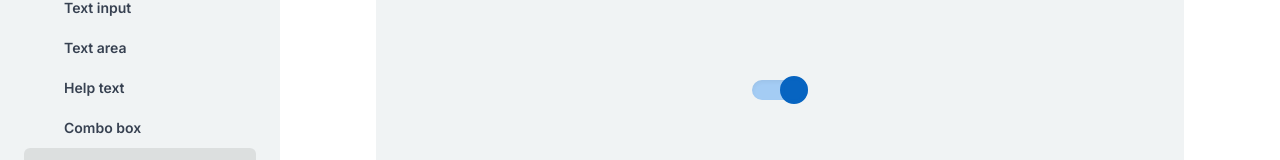
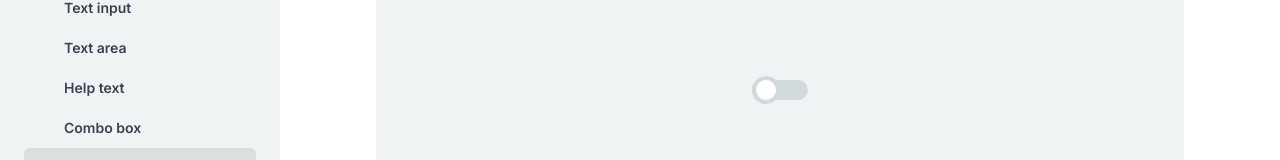
Before and after one commit to totisama/design-system, a Next.js app: page /components/switch in a window 1280 px wide. Shown: the part 404-564 px from the top of the page. Built offline with nearby package versions, Linux system fonts and the light colour scheme.

Commit message:
flip condition values

```diff
--- a/src/components/switch.tsx
+++ b/src/components/switch.tsx
@@ -19,13 +19,13 @@ export const Switch = () => {
           className='sr-only'
         />
         <div
-          className={`h-5 w-14 rounded-full ${isChecked ? 'bg-border-subtle-00' : 'bg-button-primary-disabled'} shadow-inner`}
+          className={`h-5 w-14 rounded-full ${isChecked ? 'bg-button-primary-disabled ' : 'bg-border-subtle-00'}`}
         ></div>
         <div
           className={`absolute left-0 -top-1 flex h-7 w-7 border-4  items-center justify-center rounded-full transition ${
             isChecked
-              ? '!bg-white border-border-subtle-00'
-              : 'bg-button-primary-hover translate-x-7 border-button-primary-hover'
+              ? 'bg-button-primary-hover translate-x-7 border-button-primary-hover'
+              : '!bg-white border-border-subtle-00'
           }`}
         ></div>
       </div>
```
